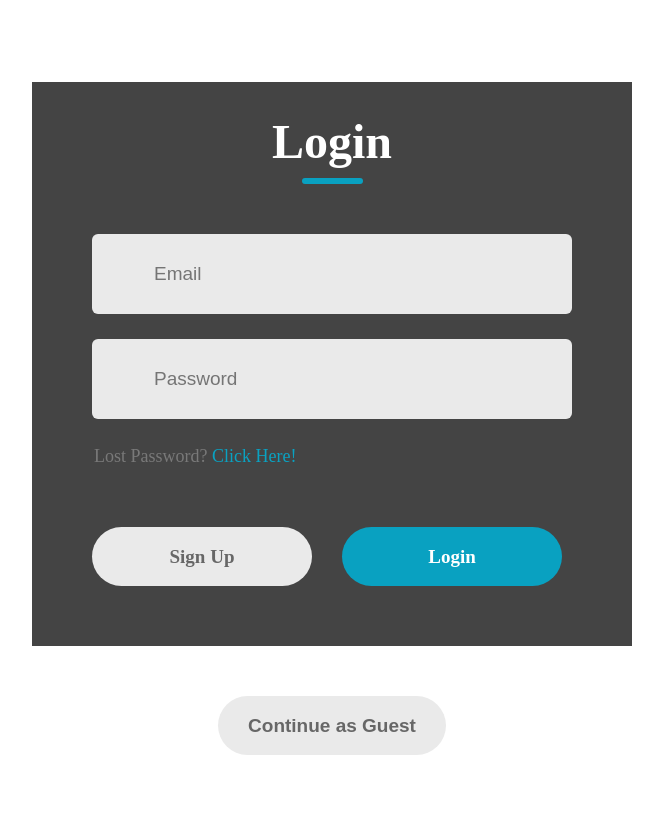
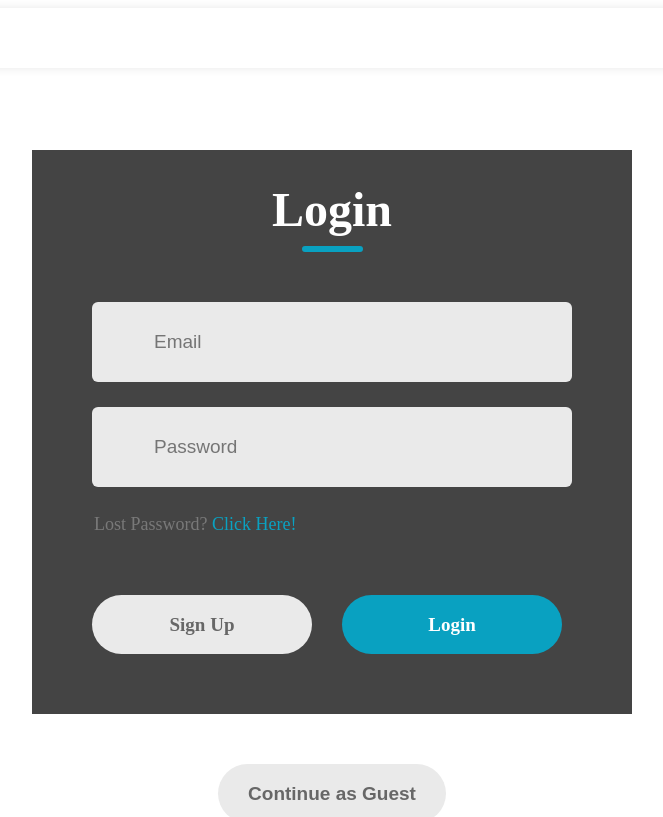
Before and after one commit to eichc/sohrrpi, a Next.js app: page /LandingPage/landingPage in a window 1280 px wide. Shown: the top 817 px of the page, without its empty margins (308-971 px from the left). Built offline with nearby package versions, Linux system fonts and the light colour scheme.

Commit message:
got rid of index

```diff
--- a/components/Header/header.tsx
+++ b/components/Header/header.tsx
@@ -5,7 +5,7 @@ export default function Header() {
     return (
       <div className={styles.headcontainer}>
         <div className={styles.headflex}>
-          <Link href="/Index/index" className={styles.head}>
+          <Link href="/" className={styles.head}>
             Home
           </Link>
           <Link href="../pages/CourseHome/courseHome" className={styles.head}>
--- a/pages/Index/index.module.css
+++ /dev/null
@@ -1,37 +0,0 @@
-.page {
-    display: flex;
-    flex-direction: column;
-    justify-content: center;
-    width: 100%;
-  }
-
-.container {
-    display: flex;
-    flex-direction: column;
-    align-items: center;
-    width: 600px;
-    margin: auto;
-    margin-top: 50px;
-    padding-bottom: 30px;
-    padding-top: 2em;
-    margin-bottom: 100px;
-}
-
-.guestbtn {
-    justify-content: center;
-    width: auto;
-    height: 59px;
-    background-color: #eaeaea;
-    color: #676767;
-    border-radius: 50px;
-    border: none;
-    font-size: 19px;
-    font-weight: 700;
-    padding-left: 30px;
-    padding-right: 30px;
-    cursor: pointer;
-}
-
-.guestbtn:hover {
-    opacity: 70%;
-}
--- a/pages/LandingPage/landingPage.tsx
+++ b/pages/LandingPage/landingPage.tsx
@@ -1,13 +1,23 @@
 "use client";
 import React, { useState } from 'react';
 import styles from './landingPage.module.css';
+import Header from "@/components/Header/header";
+import Footer from "@/components/Footer/footer";
 import Login from '@/components/Login/login';
 
 export default function LandingPage() {
   return (
-    <div className={styles.container}>
-      <Login />
-      <button className={styles.guestbtn}>Continue as Guest</button>
-    </div>
+    <>
+      <div className={styles.page}>
+        <Header />
+      </div>
+      <div className={styles.container}>
+        <Login />
+        <button className={styles.guestbtn}>Continue as Guest</button>
+      </div>
+      <div>
+        <Footer />
+      </div>
+    </>
   );
 }
```
Also changed, not shown: app/page.tsx (+1 -11 lines), pages/Index/index.tsx (deleted, +0 -22 lines).
